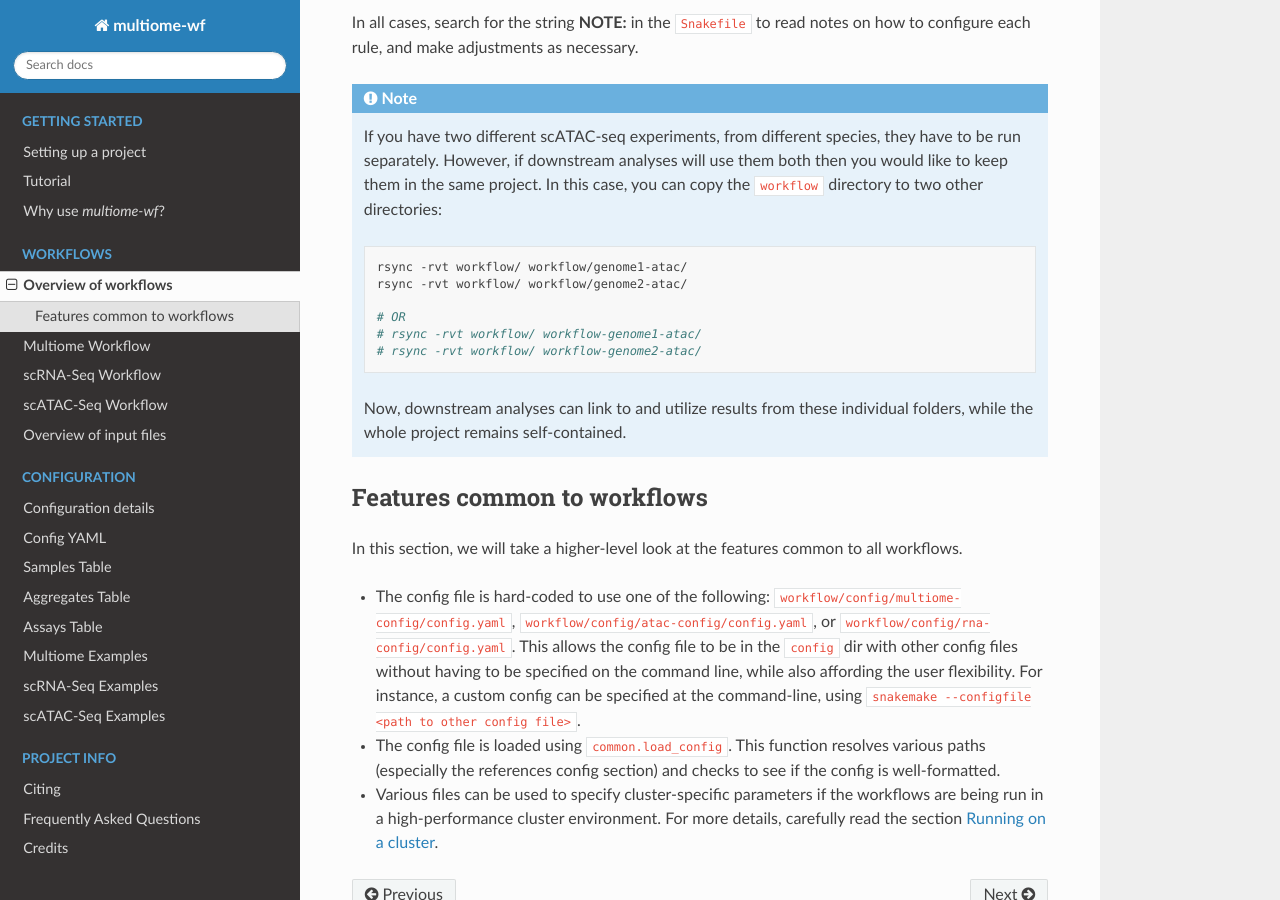
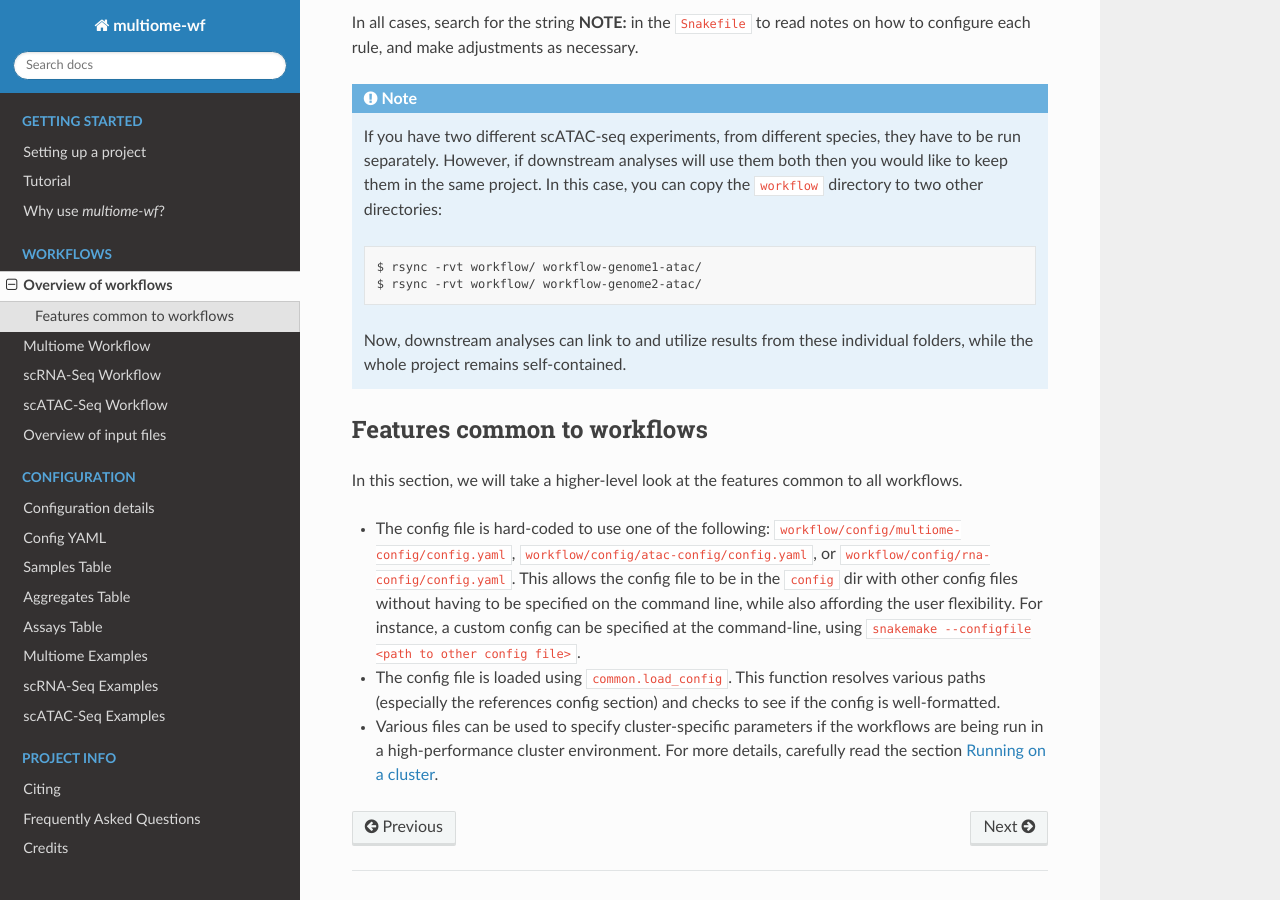
Before and after one commit to NICHD-BSPC/multiome-wf, a Sphinx documentation site: the page built from docs/workflows/overview-wf.rst, in a window 1280 px wide and 900 px high, scrolled down 726 px. Built offline with Sphinx 7.4.7 and the Read the Docs theme 2.0.0, drawn with Linux system fonts in a browser that asks for light colours.

Commit message:
documentation updated - overview minor update

```diff
--- a/docs/workflows/overview-wf.rst
+++ b/docs/workflows/overview-wf.rst
@@ -45,12 +45,8 @@ how to configure each rule, and make adjustments as necessary.
 
     .. code-block:: bash
 
-        rsync -rvt workflow/ workflow/genome1-atac/
-        rsync -rvt workflow/ workflow/genome2-atac/
-
-        # OR
-        # rsync -rvt workflow/ workflow-genome1-atac/
-        # rsync -rvt workflow/ workflow-genome2-atac/
+        $ rsync -rvt workflow/ workflow-genome1-atac/
+        $ rsync -rvt workflow/ workflow-genome2-atac/
 
     Now, downstream analyses can link to and utilize results from these individual
     folders, while the whole project remains self-contained.
```
